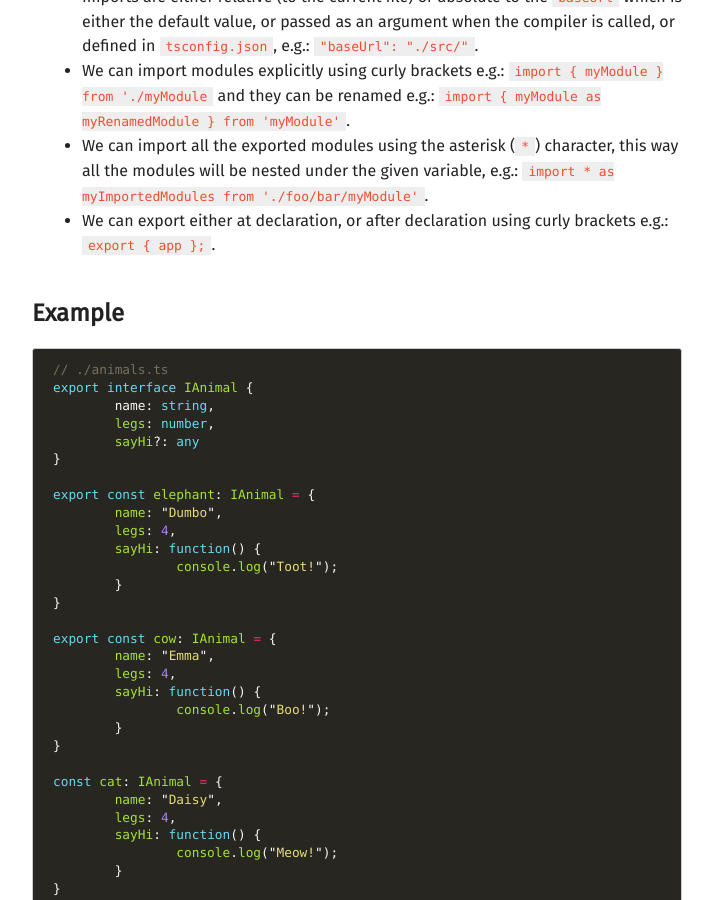
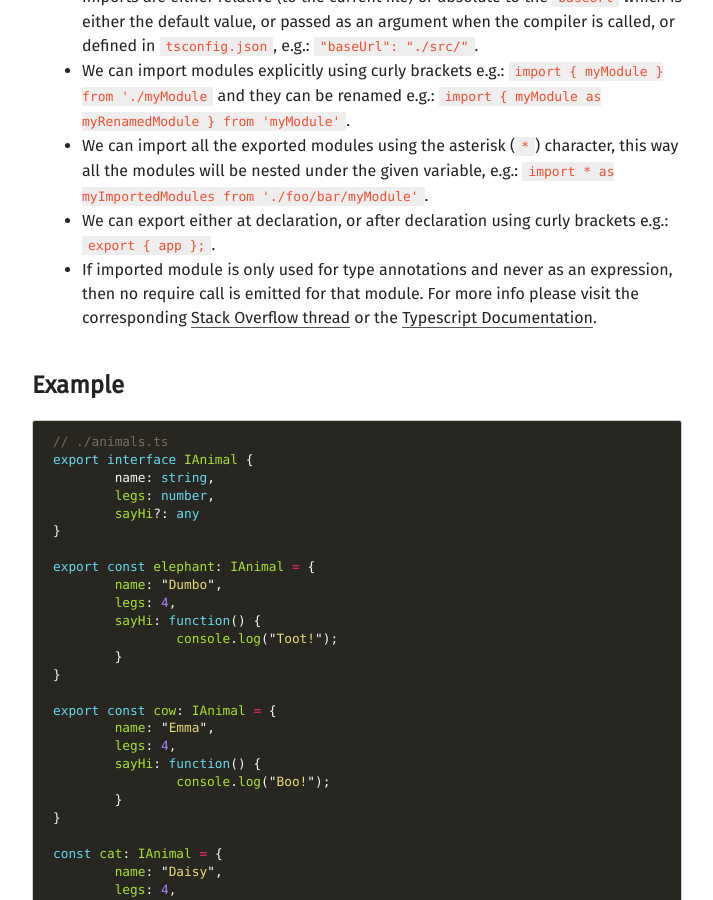
Before and after one commit to claudiuconstantin/forest-time-jekyll, a Jekyll site: the page built from _posts/2017-07-19-typescript-module-resolution.markdown, in a window 1280 px wide and 900 px high, scrolled down 794 px. Shown: the whole window, without its empty margins (283-996 px from the left). Built offline with Jekyll 4.4.1, drawn with Linux system fonts in a browser that asks for light colours.

Commit message:
Typescript modules update

```diff
--- a/_posts/2017-07-19-typescript-module-resolution.markdown
+++ b/_posts/2017-07-19-typescript-module-resolution.markdown
@@ -13,6 +13,7 @@ The official TypeScript documentation about [modules](https://www.typescriptlang
 - We can import modules explicitly using curly brackets e.g.: `import { myModule } from './myModule` and they can be renamed e.g.: `import { myModule as myRenamedModule } from 'myModule'`.
 - We can import all the exported modules using the asterisk (`*`) character, this way all the modules will be nested under the given variable, e.g.: `import * as myImportedModules from './foo/bar/myModule'`.
 - We can export either at declaration, or after declaration using curly brackets e.g.: `export { app };`.
+- If imported module is only used for type annotations and never as an expression, then no require call is emitted for that module. For more info please visit the corresponding [Stack Overflow thread](https://stackoverflow.com/questions/40982927/import-only-type-information-from-module) or the [Typescript Documentation](http://www.typescriptlang.org/docs/handbook/modules.html#optional-module-loading-and-other-advanced-loading-scenarios).
 
 ## Example
 
```
